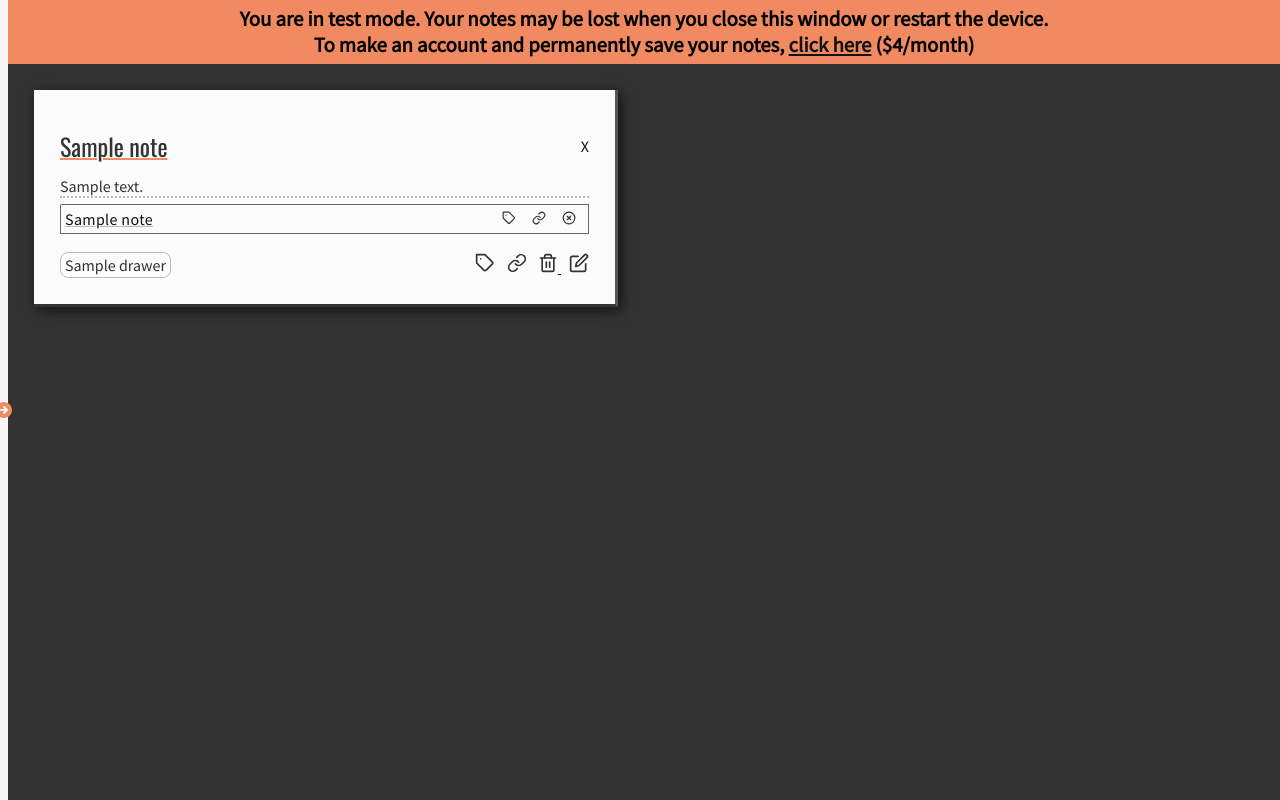
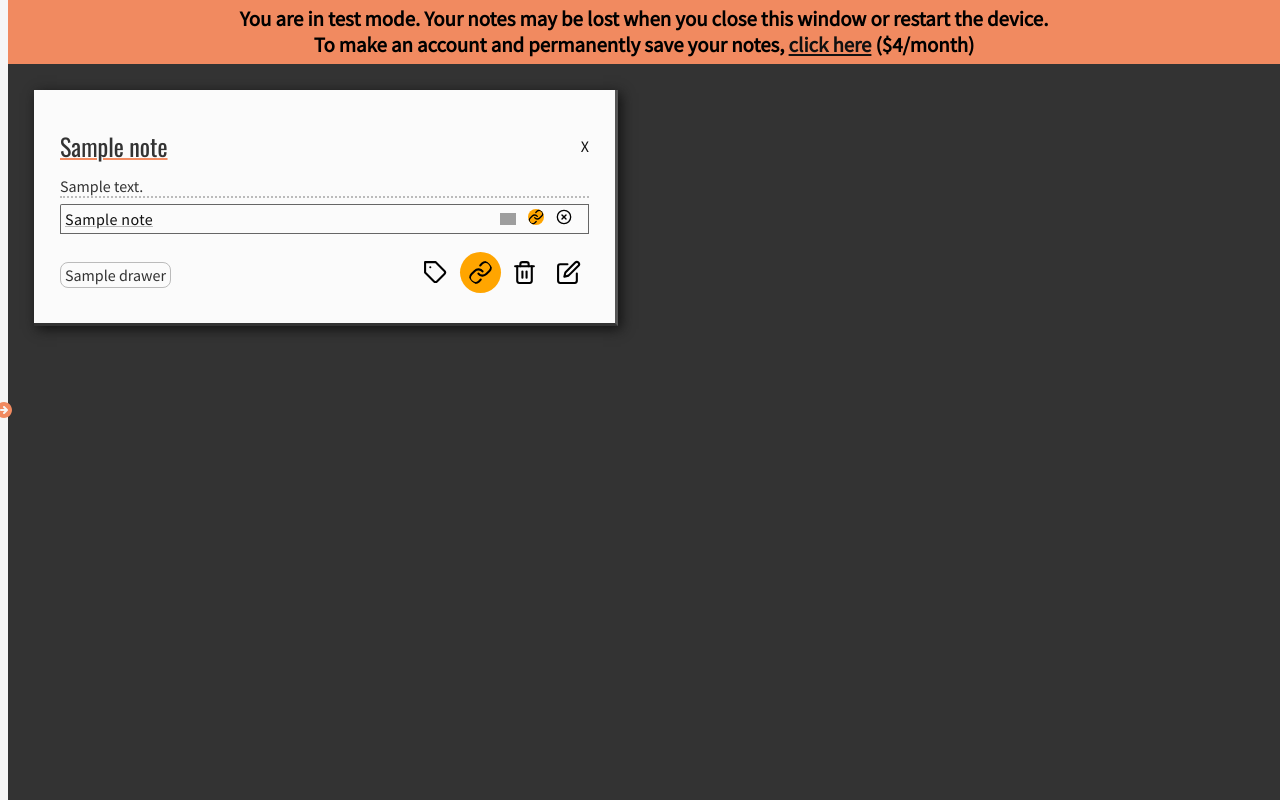
Before and after one commit to koljapluemer/chaoskasten, a Django app: page /notes in a window 1280 px wide. Run offline with Django 3.2, Linux system fonts and the light colour scheme; a user stored in the database is signed in; tables that the repository leaves empty hold one stand-in row (values such as "Sample post"); some libraries are stand-ins or nearby versions; grey boxes are pictures that could not be loaded.

```diff
--- a/main/models.py
+++ b/main/models.py
@@ -63,6 +63,7 @@ class Collection(models.Model):
 
     pinnedNotes = models.ManyToManyField('Note', related_name="pinnedNotes", blank=True)
     recentNotes = models.ManyToManyField('Note', related_name="recentNotes", blank=True, through='CollectionHistory')
+    noteConnectionSender = models.ForeignKey('Note', null=True, on_delete=models.SET_NULL)
 
     pinnedNotesPageNr = models.IntegerField(default = 1)
     recentNotesPageNr = models.IntegerField(default = 1)
--- a/main/static/css/styles.css
+++ b/main/static/css/styles.css
@@ -254,8 +254,30 @@ form {
 }
 
 .connect-sender {
-  font-weight: bold;
-  background-color: orange;
+  background: orange;
+  border-radius: 50%;
+}
+
+.svg-object {
+  position: relative;
+  z-index: -1;
+  width: 25px;
+  padding: 8px;
+}
+
+.svg-small {
+  width: 16px;
+  padding: 0;
+}
+
+.svg-link-wrapper {
+  display: inline-block;
+  position: relative;
+  z-index: 1;
+}
+
+.svg-wrapper {
+  display: inline-block;
 }
 
 .connect-receiver:hover {
@@ -540,6 +562,7 @@ form {
   justify-content: space-between;
   align-items: center;
 }
+
 .dot {
   height: 12px;
   width: 12px;
--- a/main/templates/widgets/note.html
+++ b/main/templates/widgets/note.html
@@ -33,20 +33,40 @@
     <div class="note-bottombar">
       <p class="note-drawer">{{ parentnote.drawer }}</p>
       <div class="note-buttons">
-        <a href="/pin/{{parentnote.id}}" class=""><img src="static/ico/tag.svg" alt="Pin" class="icon"></a>
+        <a href="/pin/{{parentnote.id}}" class="svg-link-wrapper">
+          <object class="svg-object" data="static/ico/tag.svg" type="image/svg+xml"></object>
+        </a>
         {% if sender %}
           {% if parentnote.id == sender %}
-            <a href="/notes" class="connect-sender"><img src="static/ico/link.svg" alt="Connect" class="icon"></a>
-            {% else %}
-          <a href="/notes/{{sender}}/{{ parentnote.id }}" class="connect-receiver"><img src="static/ico/link.svg" alt="Connect" class="icon"></a>
+            <a href="/notes/deactiveConnectionMode" class="svg-link-wrapper">
+              <span class="svg-wrapper">
+                <object class="connect-sender svg-object" data="static/ico/link.svg" type="image/svg+xml"></object>
+              </span>
+            </a>
+          {% else %}
+            <a href="/notes/r/{{ parentnote.id }}" class="svg-link-wrapper">
+              <span class="svg-wrapper">
+              <object class="connect-receiver svg-object" data="static/ico/link.svg" type="image/svg+xml"></object>
+            </span>
+            </a>
           {% endif %}
         {% else %}
-          <a href="/notes/{{parentnote.id}}" class=""><img src="static/ico/link.svg" alt="Connect" class="icon"></a>
+          <a href="/notes/s/{{parentnote.id}}" class="svg-link-wrapper">
+            <span class="svg-wrapper">
+            <object class="svg-object" data="static/ico/link.svg" type="image/svg+xml"></object>
+          </span>
+          </a>
         {% endif %}
-        <a href="/delete/{{parentnote.id}}" class="p-2 shadow" class="ml-2" onclick="return confirm('Delete this note?')">
-          <img src="static/ico/trash-2.svg" alt="Delete" class="icon">
+        <a href="/delete/{{parentnote.id}}" class="svg-link-wrapper" onclick="return confirm('Delete this note?')">
+          <span class="svg-wrapper">
+          <object class="svg-object" data="static/ico/trash-2.svg" type="image/svg+xml"></object>
+        </span>
         </a>
-        <a href="/editMode/{{parentnote.id}}/true" class="p-2 shadow" class="ml-2"><img src="static/ico/edit.svg" alt="Edit" class="icon"></a>
+        <a href="/editMode/{{parentnote.id}}/true" class="svg-link-wrapper">
+          <span class="svg-wrapper">
+          <object class="svg-object" data="static/ico/edit.svg" type="image/svg+xml"></object>
+        </span>
+        </a>
       </div>
     </div>
     {% endif %}
--- a/main/templates/widgets/noteTitle.html
+++ b/main/templates/widgets/noteTitle.html
@@ -1,24 +1,55 @@
 <li class="note-list-item">
+  {% load static %}
+
   <a class="note-list-title" href="/open/{{ note.id }}/notes">{{ note.title }}</a>
+
   <div class="note-list-links">
+
   <!-- when we are in the "Pinned" section, offer option to unpin stuff, otherwise allow pinning -->
   {% if unpinnable %}
-    <a href="/unpin/{{note.id}}" class="border-r border-gray-400 px-2 "><img src="static/ico/x-circle.svg" alt="Remove" class="icon title-icon"></a>
+  <a href="/unpin/{{note.id}}" class="svg-link-wrapper">
+    <span class="svg-wrapper">
+    <object class="svg-object svg-small" data="{% static '/ico/x-circle.svg' %}" type="image/svg+xml"></object>
+    </span>
+  </a>
   {% else %}
-      <a href="/pin/{{note.id}}" class="border-r border-gray-400 px-2 "><img src="static/ico/tag.svg" alt="Pin" class="icon title-icon"></a>
+  <a href="/pin/{{note.id}}" class="svg-link-wrapper">
+    <span class="svg-wrapper">
+    <object class="svg-object svg-small" data="{% static 'static/ico/tag.svg' %}" type="image/svg+xml"></object>
+    </span>
+  </a>
   {% endif %}
+
+
   {% if sender %}
-    {% if note.id == sender %}
-    <a href="/notes" class="connect-sender"<img src="static/ico/link.svg" alt="Connect" class="icon title-icon"><img src="static/ico/link.svg" alt="Connect" class="icon title-icon"></a>
+    {% if parentnote.id == sender %}
+      <a href="/notes/deactiveConnectionMode" class="svg-link-wrapper">
+        <span class="svg-wrapper">
+          <object class="connect-sender svg-object svg-small" data="static/ico/link.svg" type="image/svg+xml"></object>
+        </span>
+      </a>
     {% else %}
-    <a href="/notes/{{sender}}/{{ note.id }}" class="connect-receiver"><img src="static/ico/link.svg" alt="Connect" class="icon title-icon"></a>
+      <a href="/notes/r/{{ parentnote.id }}" class="svg-link-wrapper">
+        <span class="svg-wrapper">
+        <object class="connect-receiver svg-object svg-small" data="static/ico/link.svg" type="image/svg+xml"></object>
+      </span>
+      </a>
     {% endif %}
   {% else %}
-    <a href="/notes/{{note.id}}" class="px-2"><img src="static/ico/link.svg" alt="Connect" class="icon title-icon"></a>
+    <a href="/notes/s/{{parentnote.id}}" class="svg-link-wrapper">
+      <span class="svg-wrapper">
+      <object class="svg-object svg-small" data="static/ico/link.svg" type="image/svg+xml"></object>
+    </span>
+    </a>
   {% endif %}
 
   {% if unconnectable %}
-    <a href="/unconnect/{{parentnote.id}}/{{note.id}}" class="px-2"><img src="static/ico/x-circle.svg" alt="Remove" class="icon title-icon"></a>
+  <a href="/unconnect/{{parentnote.id}}/{{note.id}}"  class="svg-link-wrapper">
+    <span class="svg-wrapper">
+
+    <object class="svg-object svg-small" data="static/ico/x-circle.svg" type="image/svg+xml"></object>
+    </span>
+  </a>
   {% endif %}
   </div>
 </li>
--- a/main/urls.py
+++ b/main/urls.py
@@ -44,8 +44,9 @@ urlpatterns = [
     path('unpin/<int:noteID>', views.unpinNote),
 
     # Connecting in the notes view
-    path('notes/<int:sender>', views.notes),
-    path('notes/<int:sender>/<int:recipient>', views.notes),
+    path('notes/s/<int:sender>', views.activateConnectionSender),
+    path('notes/r/<int:recipient>', views.attachConnectionRecipient),
+    path('notes/deactiveConnectionMode', views.deactiveConnectionMode),
     path('unconnect/<int:sender>/<int:recipient>', views.unconnectNotes),
 
     # Editing/new Notes
--- a/main/views/main.py
+++ b/main/views/main.py
@@ -10,20 +10,50 @@ import random
 
 from django.http import HttpResponseRedirect
 
+# after the connection is made or the user aborts
+def deactiveConnectionMode(request):
+    if not request.user:
+        return redirect('login')
+    profile = request.user.profile
+    collection = profile.collection
+
+    collection.noteConnectionSender = None;
+    collection.save()
+
+    return redirect('/notes')
+
+# when the user wants to connect a note, we temporarily store the "sending" note in the db
+# maybe this will fix the weird bug where images not loading
+def activateConnectionSender(request, sender):
+    if not request.user:
+        return redirect('login')
+    profile = request.user.profile
+    collection = profile.collection
+
+    collection.noteConnectionSender = Note.objects.filter(id=sender).first()
+    collection.save()
+
+    return redirect('/notes')
+
+
+# attach the note the user just clicked to the one we saved in the database collection
+def attachConnectionRecipient(request, recipient):
+    if not request.user:
+        return redirect('login')
+    profile = request.user.profile
+    collection = profile.collection
+
+    if collection.noteConnectionSender:
+        collection.noteConnectionSender.reference.add(Note.objects.get(id = recipient, profile=profile))
+
+    return redirect('/notes/deactiveConnectionMode')
+
 
 def notes(request, sender = None, recipient = None, editmode = False, noteID = None):
     if not request.user:
         return redirect('login')
     profile = request.user.profile
     collection = profile.collection
-
-    # handle connection
-    if sender and recipient:
-        try:
-            Note.objects.get(id = sender, profile=profile).reference.add(Note.objects.get(id = recipient, profile=profile))
-            return redirect('/notes')
-        except:
-            return redirect('/notes')
 
     form = None
     if editmode:
@@ -73,6 +103,9 @@ def notes(request, sender = None, recipient = None, editmode = False, noteID = N
 
     allNotesPaginator = Paginator(allNotes, 5)
     allNotesPage = allNotesPaginator.get_page(profile.collection.allNotesPageNr)
+
+    if collection.noteConnectionSender:
+        sender = collection.noteConnectionSender.id
 
     context = {
         'notes': collection.openNotes.all(),
```
Also changed, not shown: 1 other file. Lines whose indentation alone changed are shown as unchanged.
